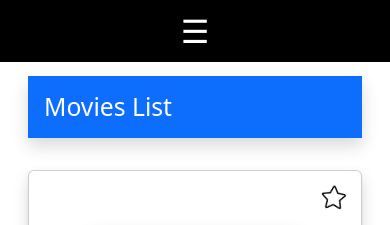
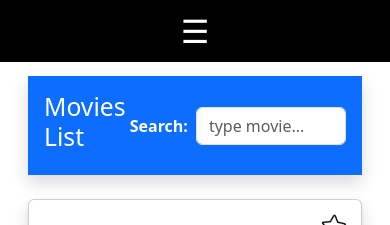
Before and after one commit to mertugrulfrontenddev/react-movie-library, a React (Create React App) app: page /movies in a window 390 px wide. Shown: the top 225 px of the page. Built offline with nearby package versions, Linux system fonts and the light colour scheme; grey boxes are pictures that could not be loaded.

Commit message:
added-filter-search-for-movies-page

```diff
--- a/src/components/FavoriteIcon.jsx
+++ b/src/components/FavoriteIcon.jsx
@@ -3,7 +3,7 @@ import { CinemaApiContext } from "../context/CinemaContext";
 
 import "../App.css";
 
-const FavoriteIcon = ({ movieId, movieIsFavorite }) => {
+const FavoriteIcon = ({ movieId, movieIsFavorite, filtered, setFiltered }) => {
   let { movieItems, setMovieItems } = useContext(CinemaApiContext);
 
   let [isAnimate, setIsAnimate] = useState(false);
@@ -14,6 +14,11 @@ const FavoriteIcon = ({ movieId, movieIsFavorite }) => {
     );
 
     setMovieItems(updatedMovies);
+
+    const updatedFilteredMovies = filtered.map((movie) =>
+      movie.id === id ? { ...movie, isFavorite: !movie.isFavorite } : movie
+    );
+    setFiltered(updatedFilteredMovies);
 
     setIsAnimate(true);
     setTimeout(() => setIsAnimate(false), 300);
--- a/src/components/FavoriteMovies.jsx
+++ b/src/components/FavoriteMovies.jsx
@@ -6,14 +6,14 @@ const FavoriteMovies = () => {
   let { movieItems } = useContext(CinemaApiContext);
 
   return (
-    <div className="container-fluid">
-      <h2 className="shadow p-3 mt-5 text-white bg-danger w-100 d-block">
+    <div className="container d-flex flex-row flex-wrap align-items-center justfiy-content-between mt-4">
+      <h2 className="shadow p-3 mt-5 text-white bg-danger w-100 d-block ">
         Your Favorite Movies List
       </h2>
-      <div className="row mx-auto">
+      <div className="row flex-grow-1  mt-4 ">
         {movieItems.filter((movie) => movie.isFavorite).length === 0 ? (
-          <div className="col-md-4 w-100">
-            <div className="card">
+          <div className="col-md-4 w-100 ">
+            <div className="card ">
               <div className="card-body text-center d-flex flex-column  align-items-center">
                 <img className="img-movie mb-3" src="/images/mind.png" alt="" />
                 <p className="badge bg-warning fw-bold   mx-auto p-3">
@@ -33,7 +33,7 @@ const FavoriteMovies = () => {
                     : "col-md-4"
                 }
               >
-                <div className="card shadow">
+                <div className="card shadow mb-4">
                   <div className="card-body d-flex flex-column justify-content-center align-items-center">
                     <img
                       src={movie.poster}
--- a/src/components/MovieItem.jsx
+++ b/src/components/MovieItem.jsx
@@ -1,17 +1,75 @@
 import { CinemaApiContext } from "../context/CinemaContext";
-import { useContext } from "react";
+import { useContext, useState } from "react";
 import FavoriteIcon from "./FavoriteIcon";
 import "../App.css";
+
 const MovieItem = () => {
   let { movieItems } = useContext(CinemaApiContext);
+  let [searched, setSearched] = useState("");
+  let [filtered, setFiltered] = useState([]);
+  function handleSearched(event) {
+    setSearched(event.target.value);
+
+    findSearched(event.target.value);
+  }
+
+  function findSearched(value) {
+    let filteredMovies = movieItems.filter((movie) =>
+      movie.title.toLowerCase().includes(value.toLowerCase())
+    );
+
+    setFiltered(filteredMovies);
+  }
 
   return (
     <div className="container d-flex flex-row flex-wrap align-items-center justfiy-content-between mt-4 ">
-      <h2 className="shadow w-100 p-3 mt-5 text-white bg-primary">
-        Movies List
-      </h2>
-      <div className="row Gap-2 mt-4">
-        {movieItems && movieItems.length > 0 ? (
+      <div className="shadow w-100 p-3 mt-5 text-white bg-primary d-flex justify-content-between">
+        <h2>Movies List</h2>
+        <div className="d-flex align-items-center justify-content-center">
+          <span className="me-2 fw-bold">
+            <label htmlFor="inputFind">Search:</label>
+          </span>
+          <input
+            type="text"
+            id="inputFind"
+            className="form-control w-75"
+            placeholder="type movie..."
+            value={searched || ""}
+            onChange={(event) => handleSearched(event)}
+          ></input>
+        </div>
+      </div>
+
+      <div className="row Gap-2 mt-4 flex-grow-1">
+        {filtered.length > 0 ? (
+          filtered.map((movie) => (
+            <div className="col-md-4 ">
+              <div className="card mb-4 shadow" key={movie.id}>
+                <div className="card-body d-flex flex-column justify-content-center align-items-center shadow-sm">
+                  <FavoriteIcon
+                    movieId={movie.id}
+                    movieIsFavorite={movie.isFavorite}
+                    filtered={filtered}
+                    setFiltered={setFiltered}
+                  />
+                  <img
+                    className="img-movie w-100 mb-2 shadow"
+                    src={movie.poster}
+                    alt={movie.title}
+                  />
+
+                  <h3 className="shadow-sm p-2 w-100 text-center text-secondary fw-bold">
+                    {movie.title}
+                  </h3>
+
+                  <span className="fw-bold badge bg-primary me-1 p-3 mt-1 w-100">
+                    Director: {movie.director}
+                  </span>
+                </div>
+              </div>
+            </div>
+          ))
+        ) : movieItems && movieItems.length > 0 ? (
           movieItems.map((movie) => (
             <div className="col-md-4 ">
               <div className="card mb-4 shadow" key={movie.id}>
```
